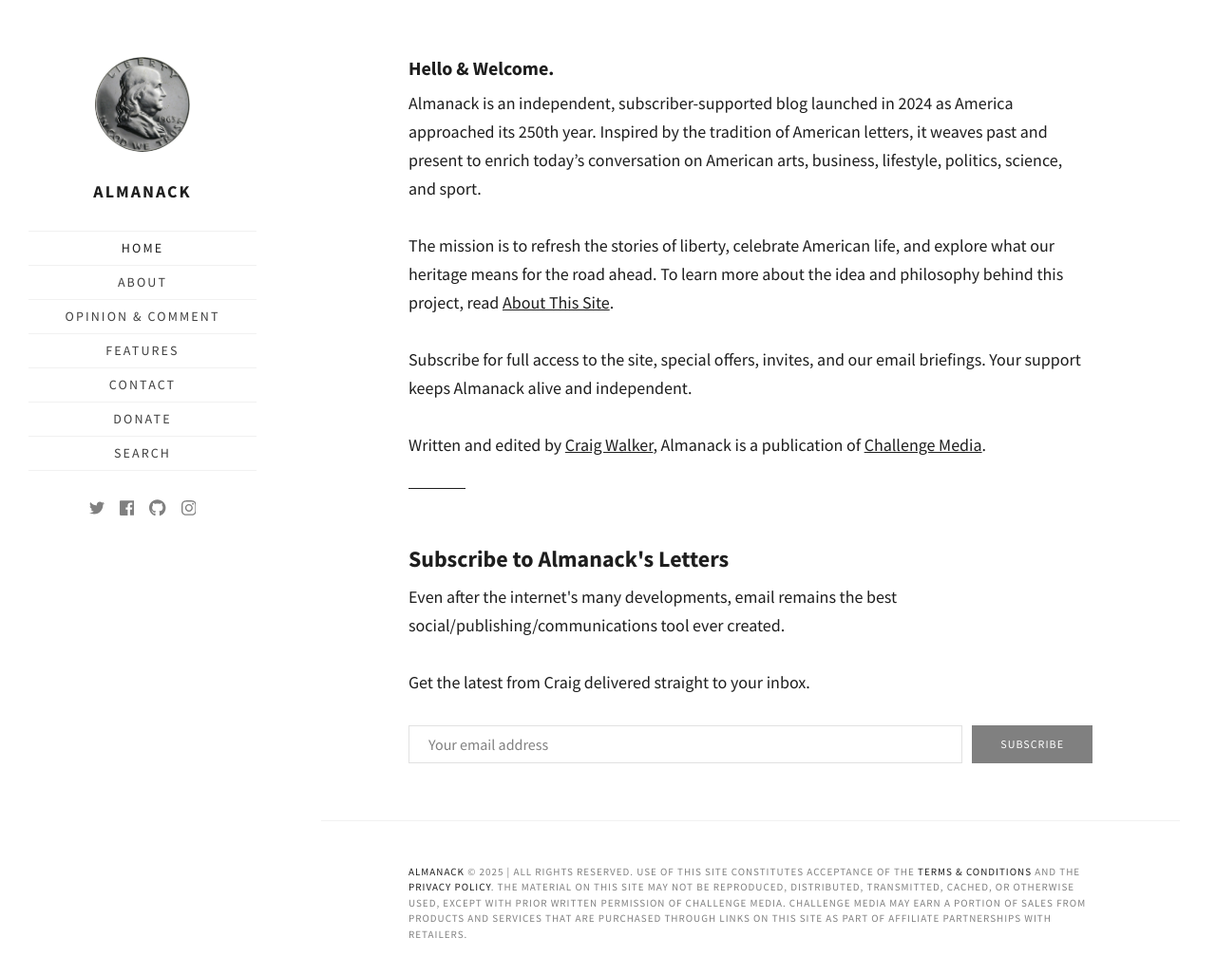
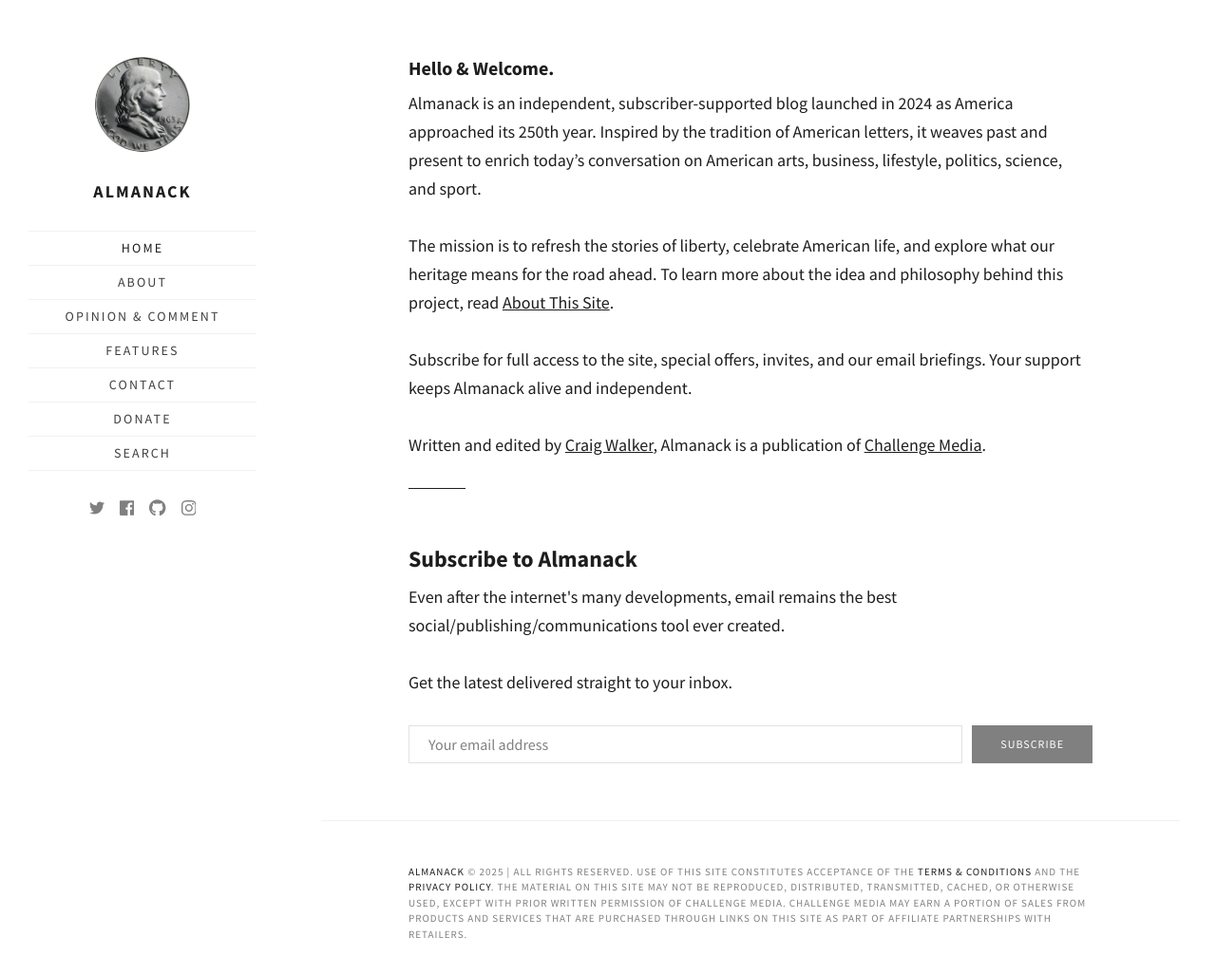
Before and after one commit to walkercraig/almanack, a Jekyll site: the page built from index.html, in a window 1280 px wide and 1052 px high. Shown: the top 1027 px of the window at 95% size. Built offline with Jekyll 4.4.1, drawn with Linux system fonts in a browser that asks for light colours; some web fonts are replaced; the list of posts is cut into pages by our own code.

Commit message:
Update newsletter-box.html

```diff
--- a/_includes/newsletter-box.html
+++ b/_includes/newsletter-box.html
@@ -1,6 +1,6 @@
 <section class="newsletter-box inner">
-    <h2 class="newsletter-box-title">Subscribe to {{ site.name }}'s Letters</h2>
-    <p>Even after the internet's many developments, email remains the best social/publishing/communications tool ever created.<br><br/>Get the latest from Craig delivered straight to your inbox.</p>
+    <h2 class="newsletter-box-title">Subscribe to {{ site.name }}</h2>
+    <p>Even after the internet's many developments, email remains the best social/publishing/communications tool ever created.<br><br/>Get the latest delivered straight to your inbox.</p>
     <!-- Begin MailChimp Signup Form -->
     <div id="mc_embed_signup">
         <form action="{{ site.mailchimp_url }}" method="post" id="mc-embedded-subscribe-form" name="mc-embedded-subscribe-form"
```
